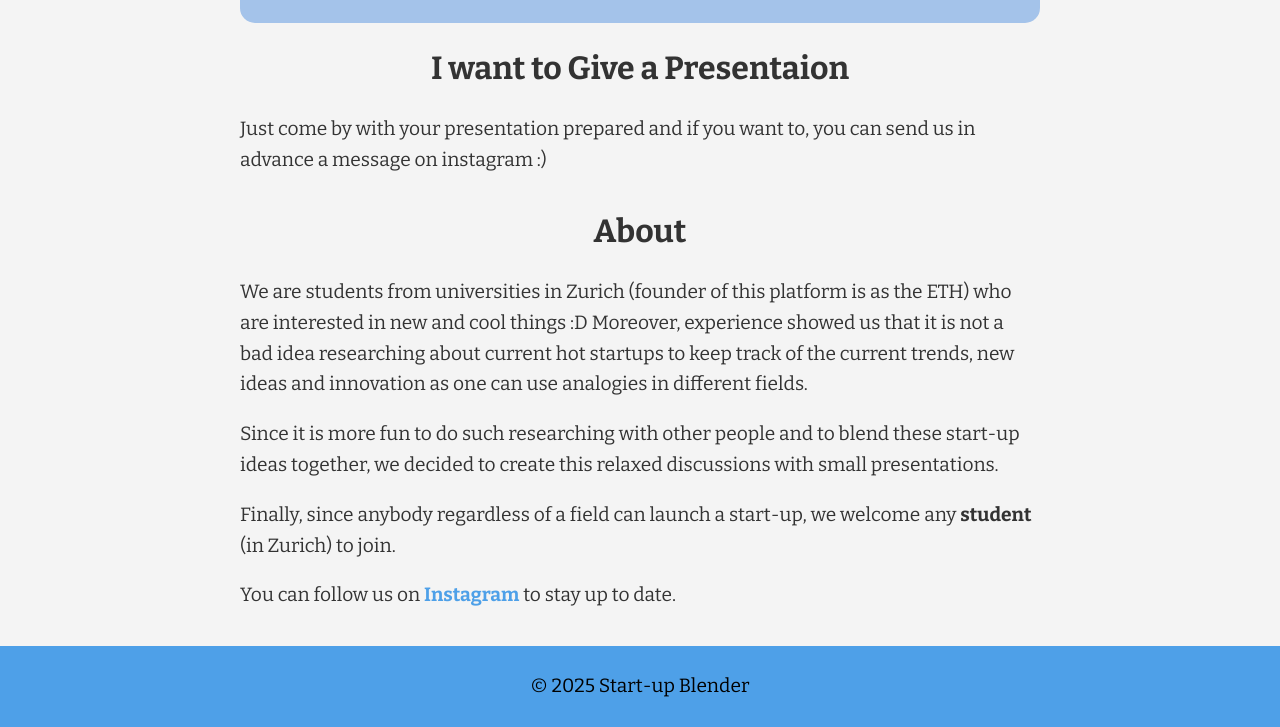
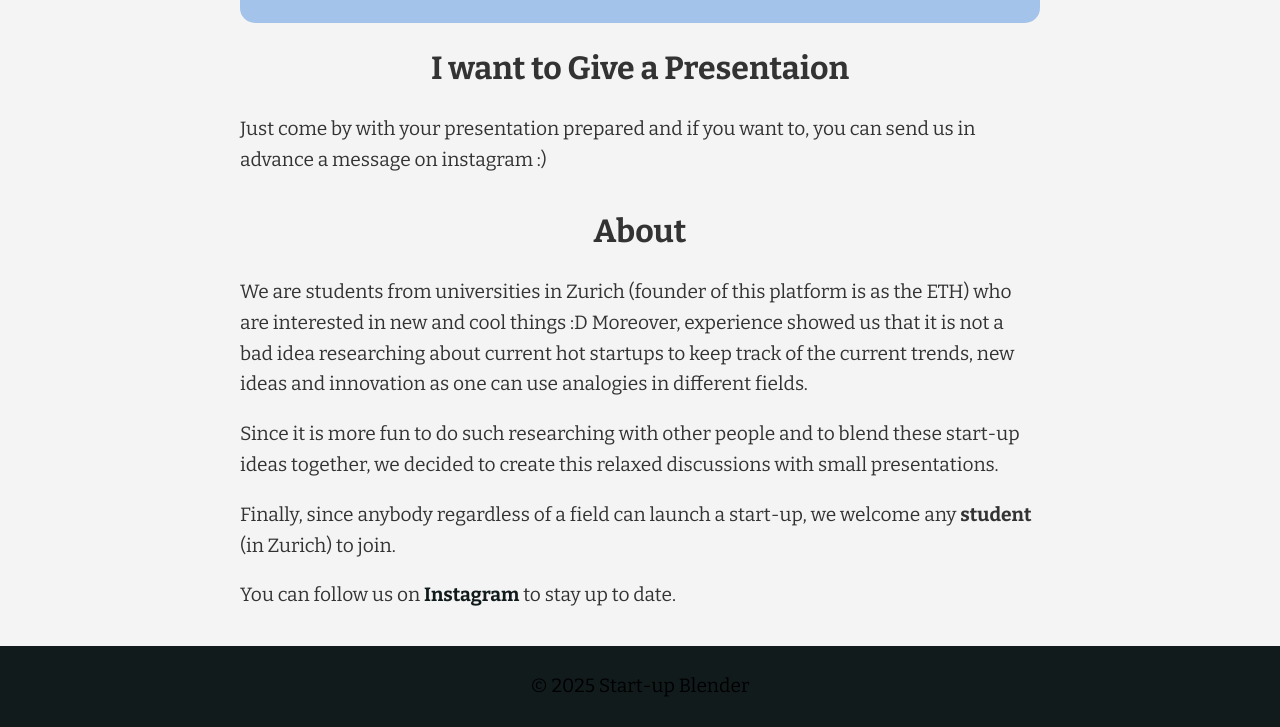
Before and after one commit to flairysky/startup-blender, a plain HTML site: page index.html in a window 1280 px wide. Shown: the part 1876-2603 px from the top of the page. Drawn offline with nearby package versions, Linux system fonts and the light colour scheme; a web font is replaced by a local one.

Commit message:
Update stylesheet.css

```diff
--- a/stylesheet.css
+++ b/stylesheet.css
@@ -207,7 +207,7 @@
 }
 
 nav {
-    background-color: #4ea0e8;
+    background-color: #121B1C;
     padding: 10px;
     text-align: center;
     position: sticky;
@@ -247,7 +247,7 @@ img {
     margin: auto;
 }
 footer {
-    background-color: #4ea0e8;
+    background-color: #121B1C;
     color: black;
     text-align: center;
     padding: 20px;
@@ -295,7 +295,7 @@ ul li {
 }
 
 a {
-  color: #4ea0e8;   /* Orange color for links */
+  color: #121B1C;   /* Orange color for links */
   text-decoration: none;
 }
 
@@ -327,7 +327,7 @@ img.center {
 /* Styling for the announcement box */
 .announcement-box {
 background-color: #a4c3ea;  /* Light orange background */
-border: 1px solid #4ea0e8;  /* Darker orange border */
+border: 1px solid #121B1C;  /* Darker orange border */
 border-radius: 8px;
 padding: 20px;
 margin: 30px auto;  /* Centers the div horizontally */
@@ -382,7 +382,7 @@ table.talk-links thead tr:hover {
 
 /* Footer section */
 footer {
-  background-color: #4ea0e8;  /* Dark orange background */
+  background-color: #121B1C;  /* Dark orange background */
   color: black;
   padding: 20px;
   text-align: center;
```
